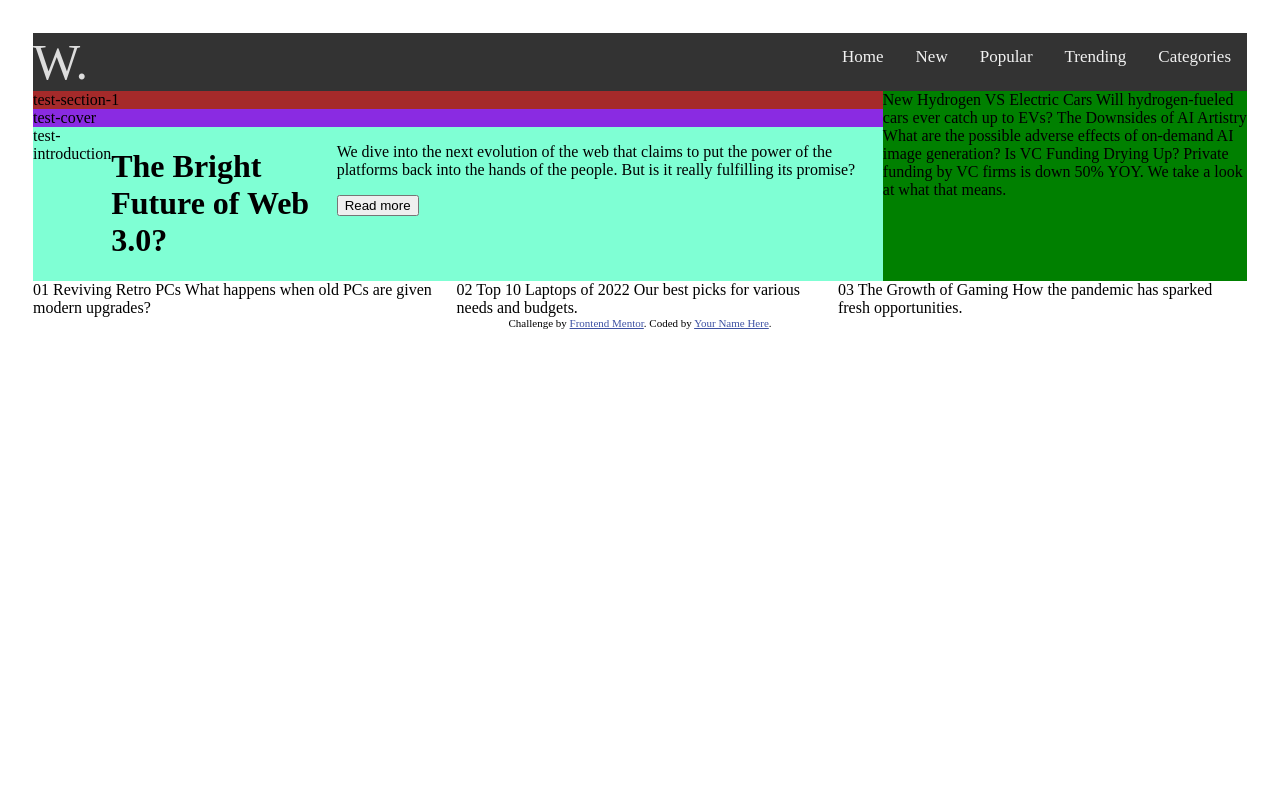
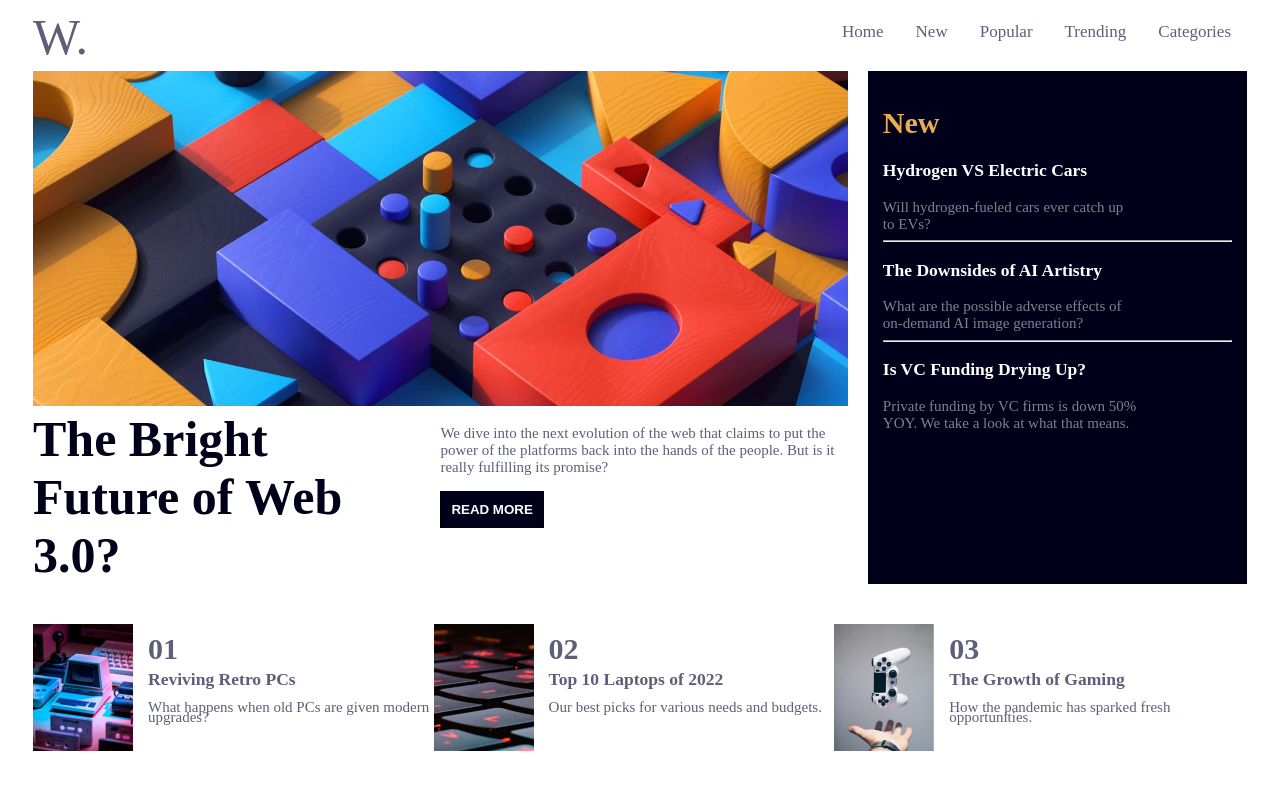
Before and after one commit to DTC-Formation/evaluation-html-css-miranaadr, a plain HTML site: page index.html in a window 1280 px wide. Drawn offline with Linux system fonts and the light colour scheme.

Commit message:
Mise en page desktop , font pas encore intégré

```diff
--- a/assets/style.css
+++ b/assets/style.css
@@ -1,9 +1,10 @@
 html{
-    margin:25px;
+    margin:0 25px 25px 25px;
+    font-size: 15px;
+    color: hsl(236, 13%, 42%);
+    overflow: hidden;
 }
 .topnav {
-    background-color: #333;
-    color:#ddd;
     overflow: hidden;
 }
  .topnav span{
@@ -11,7 +12,7 @@ html{
  }
 .topnav a {
   float: left;
-  color: #f2f2f2;
+  color: hsl(236, 13%, 42%);
   text-align: center;
   padding: 14px 16px;
   text-decoration: none;
@@ -19,7 +20,6 @@ html{
 }
 
 .topnav a:hover {
-  background-color: #ddd;
   color: red;
 }
 
@@ -34,20 +34,52 @@ html{
 
 .content{
     display:flex;
+    margin-top:5px;
 }
 .section-1{
     display: block;
-    width: 70%;
-    background-color:brown;
+    width:70%;
+    padding-right: 20px;
 }
 .section-1 .introduction{
     display: flex;
 }
+.section-1 .bright-future span{
+    font-size:50px;
+    font-weight:600;
+    color:hsl(240, 100%, 5%);
+}
+.section-1 .introduction button{
+    background-color:hsl(240, 100%, 5%);
+    border:solid 1px black;
+    color: white;
+    padding:10px;
+    font-weight:600;
+}
 .section-2{
     width: 30%;
-    background-color:green;
+    background-color:hsl(240, 100%, 5%);
+    color: #fff;
+    display: block;
+    padding:15px 15px 0px 15px;
+}
+.section-2 h1,h3:hover{
+    color:hsl(35, 77%, 62%);
+}
+.section-2 span{
+    opacity: 50%;
 }
 
 .item{
     display: flex;
+    width: 100%;
+    margin-top:20px;
 }
+.item img{
+    width:100px;
+}
+.item .card2{
+    margin-top: 0px;
+    padding-left:15px;
+    line-height:10px;
+}
--- a/index.html
+++ b/index.html
@@ -30,64 +30,76 @@
   </header>
   <content class="content">
     <div class="section-1">
-      <span>test-section-1</span>
-      <div class="cover" style="background-color: blueviolet;">
-        <span> test-cover</span>
+      <div class="cover">
+        <img src="./assets/images/image-web-3-desktop.jpg" alt="" width="100%">
       </div>
-      <div class="introduction" style="background-color: aquamarine;">
-        <span> test-introduction </span>
-        <div class="bright-future">
-          <h1> The Bright Future of Web 3.0? </h1>
+      <div class="introduction">
+        <div class="bright-future" style="width:40%;">
+          <span> The Bright Future of Web 3.0? </span>
         </div>
-        <div class="read-more">
+        <div class="marge" style="width: 10%;"></div>
+        <div class="read-more" style="width:50%;">
           <p>  We dive into the next evolution of the web that claims to put the power of the platforms back into the hands of the people.
             But is it really fulfilling its promise? </p>
-            <button> Read more </button>
+            <button> READ MORE </button>
         </div>
       </div>
     </div>
     <div class="section-2">
-      <span>   New
-
-        Hydrogen VS Electric Cars
-        Will hydrogen-fueled cars ever catch up to EVs?
-
-        The Downsides of AI Artistry
-        What are the possible adverse effects of on-demand AI image generation?
-
-        Is VC Funding Drying Up?
-        Private funding by VC firms is down 50% YOY. We take a look at what that means. </span>
+      <div class="section2-1">
+        <h1> New </h1>
+        <h3> Hydrogen VS Electric Cars </h3>
+        <span> Will hydrogen-fueled cars ever catch up <br>
+          to EVs? </span>
+      </div>
+      <hr>
+      <div class="section2-2">
+        <h3>The Downsides of AI Artistry</h3>
+        <span>What are the possible adverse effects of
+          <br>
+          on-demand AI image generation?</span>
+      </div>
+      <hr>
+      <div class="section3-3">
+        <h3> Is VC Funding Drying Up? </h3>
+        <span> Private funding by VC firms is down 50% <br>
+          YOY. We take a look at what that means.</span>
+      </div>
     </div>
   </content>
   <footer class="footer">
     <div class="item">
-      <div class="item1">
-        <span>
-          01
-          Reviving Retro PCs
-          What happens when old PCs are given modern upgrades?
-        </span>
+      <div class="item" style="width: 33%;">
+        <div class="card1">
+          <img src="./assets/images/image-retro-pcs.jpg" alt="">
+        </div>
+        <div class="card2">
+          <h1> 01 </h1>
+          <h3>Reviving Retro PCs </h3>
+          <span> What happens when old PCs are given modern upgrades?</span>
+        </div>
       </div>
-      <div class="item2">
-        <span>
-          02
-          Top 10 Laptops of 2022
-          Our best picks for various needs and budgets.
-        </span>
+      <div class="item"style="width: 33%;">
+        <div class="card1">
+          <img src="./assets/images/image-top-laptops.jpg" alt="">
+        </div>
+        <div class="card2">
+          <h1>02</h1>
+          <h3>Top 10 Laptops of 2022</h3>
+          <span>Our best picks for various needs and budgets.</span>
+        </div>
       </div>
-      <div class="item3">
-        <span>
-          03
-          The Growth of Gaming
-          How the pandemic has sparked fresh opportunities.
-        </span>
+      <div class="item"style="width: 30%;">
+        <div class="card1">
+          <img src="./assets/images/image-gaming-growth.jpg" alt="">
+        </div>
+        <div class="card2">
+          <h1>03</h1>
+          <h3>The Growth of Gaming</h3>
+          <span>How the pandemic has sparked fresh opportunities.</span>
+        </div>
       </div>
     </div>
   </footer>
-
-  <div class="attribution">
-    Challenge by <a href="https://www.frontendmentor.io?ref=challenge" target="_blank">Frontend Mentor</a>.
-    Coded by <a href="#">Your Name Here</a>.
-  </div>
 </body>
 </html>
```
